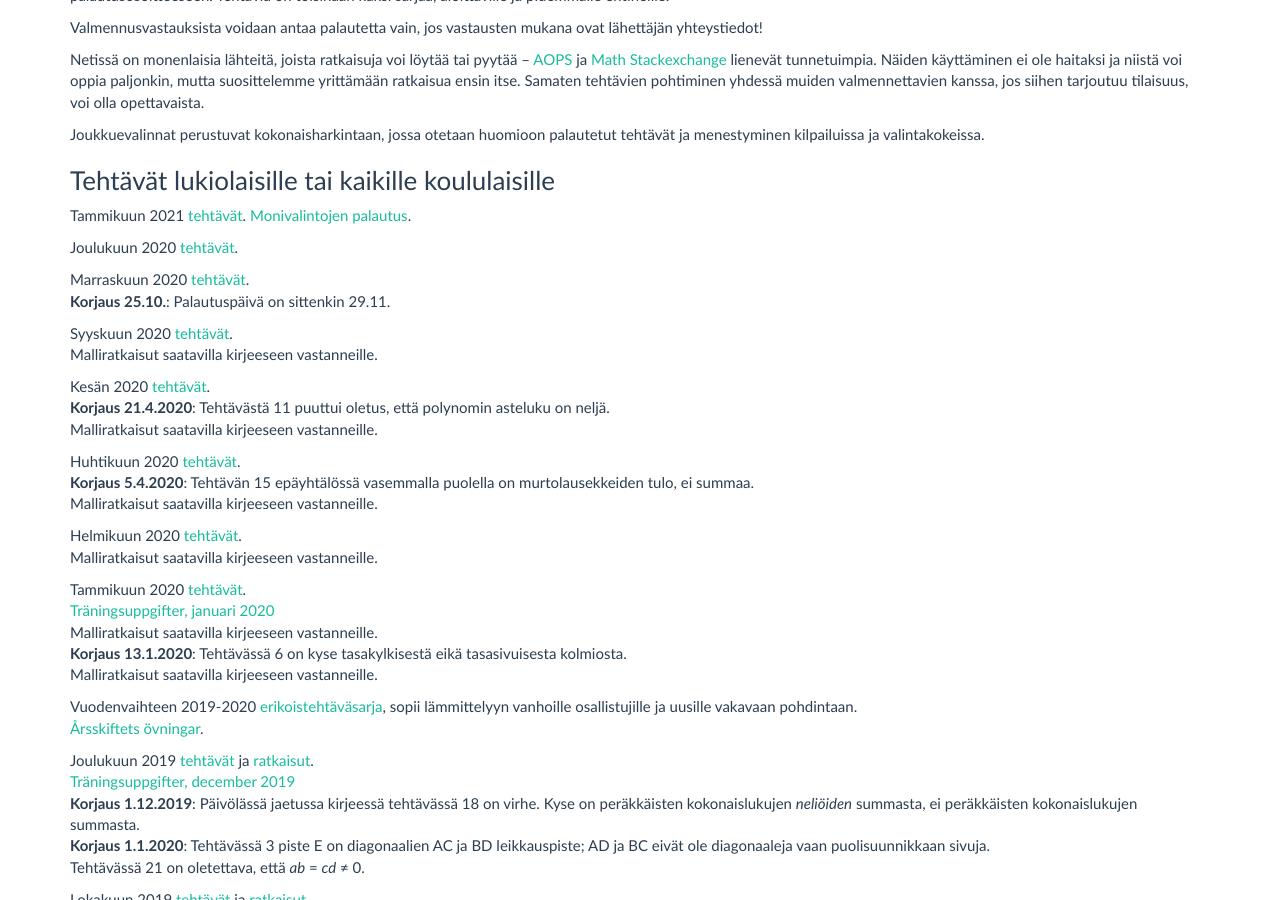
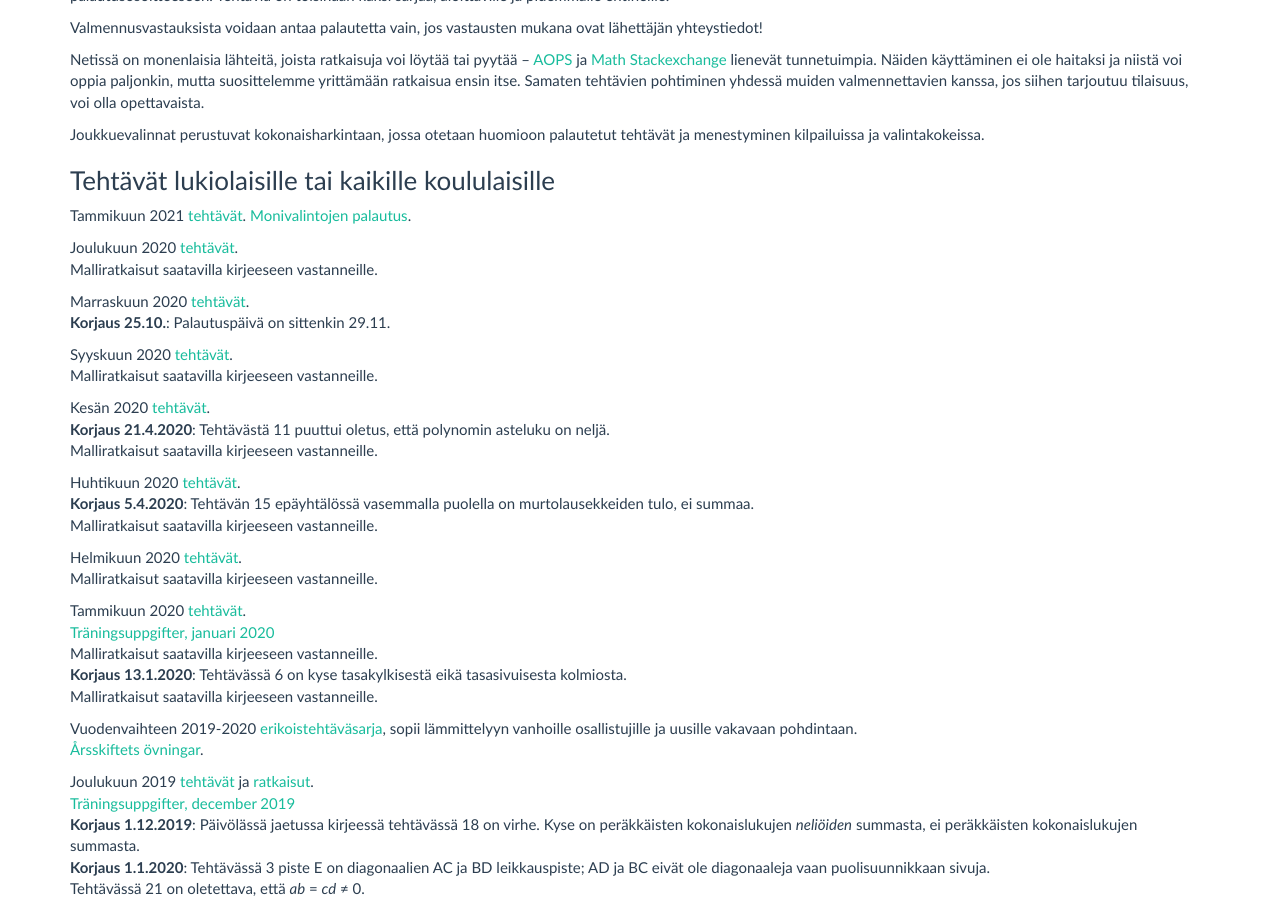
Before and after one commit to matematiikkakilpailut/matematiikkakilpailut.github.io, a Jekyll site: the page built from valmennus/index.md, in a window 1280 px wide and 900 px high, scrolled down 467 px. Built offline with Jekyll 4.4.1, drawn with Linux system fonts in a browser that asks for light colours.

Commit message:
Update index.md
huomautus ratkaisuista

```diff
--- a/valmennus/index.md
+++ b/valmennus/index.md
@@ -41,7 +41,8 @@ valintakokeissa.
 Tammikuun 2021 [tehtävät](2021/kirje_2021_01.pdf).
 [Monivalintojen palautus](https://tehtavat.matematiikkakilpailut.fi/2021-01/).
 
-Joulukuun 2020 [tehtävät](2020/kirje_2020_12.pdf).
+Joulukuun 2020 [tehtävät](2020/kirje_2020_12.pdf). <br>
+Malliratkaisut saatavilla kirjeeseen vastanneille.<br>
 
 Marraskuun 2020 [tehtävät](2020/kirje_2020_10.pdf).<br>
 **Korjaus 25.10.**: Palautuspäivä on sittenkin 29.11.
```
